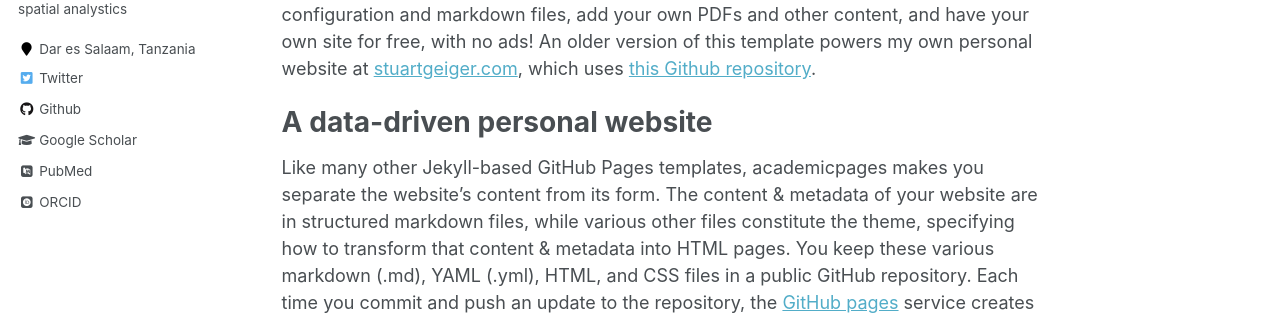
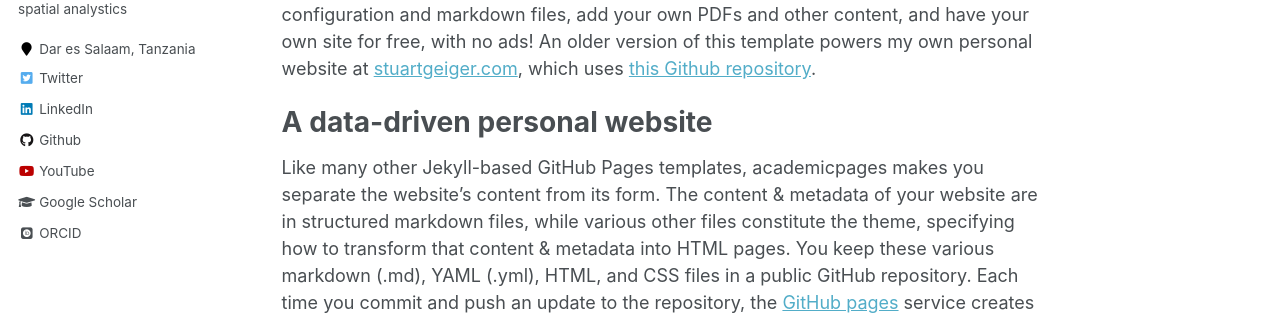
Before and after one commit to NgoshaJr/ngoshajr.github.io, a Jekyll site: the page built from _pages/about.md, in a window 1280 px wide. Shown: the part 376-696 px from the top of the page. Built offline with Jekyll 4.4.1, drawn with Linux system fonts in a browser that asks for light colours; some web fonts are replaced; part of the change alters nothing that is shown.

Commit message:
Update _config.yml

```diff
--- a/_config.yml
+++ b/_config.yml
@@ -85,7 +85,7 @@ author:
   bio              : "A data scientist specializing in machine learning and geo-spatial analystics"
   location         : "Dar es Salaam, Tanzania"
   employer         :
-  pubmed           : //"https://www.ncbi.nlm.nih.gov/pubmed/?term=john+snow"
+  pubmed           : #//"https://www.ncbi.nlm.nih.gov/pubmed/?term=john+snow"
   googlescholar    : //"http://yourfullgooglescholarurl.com"
   email            :
   researchgate     :  # example: "https://www.researchgate.net/profile/yourprofile"
@@ -96,24 +96,24 @@ author:
   flickr           :
   facebook         :
   foursquare       :
-  github           : "academicpages"
+  github           : "https://github.com/NgoshaJr?tab=followers"
   google_plus      :
   keybase          :
   instagram        :
   impactstory      : #"https://profiles.impactstory.org/u/xxxx-xxxx-xxxx-xxxx"
   lastfm           :
-  linkedin         :
-  orcid            : "http://orcid.org/yourorcidurl"
+  linkedin         : "https://www.linkedin.com/in/mussa-ngosha-98260013b"
+  orcid            : "https://orcid.org/0000-0001-8093-0168"
   pinterest        :
   soundcloud       :
   stackoverflow    : # http://stackoverflow.com/users/123456/username
   steam            :
   tumblr           :
-  twitter          : "replacethistwitterhandle"
+  twitter          : "https://twitter.com/ngoshaJr3"
   vine             :
   weibo            :
   xing             :
-  youtube          :
+  youtube          : "https://youtube.com/ngosha"
   wikipedia        :
 
 
```
